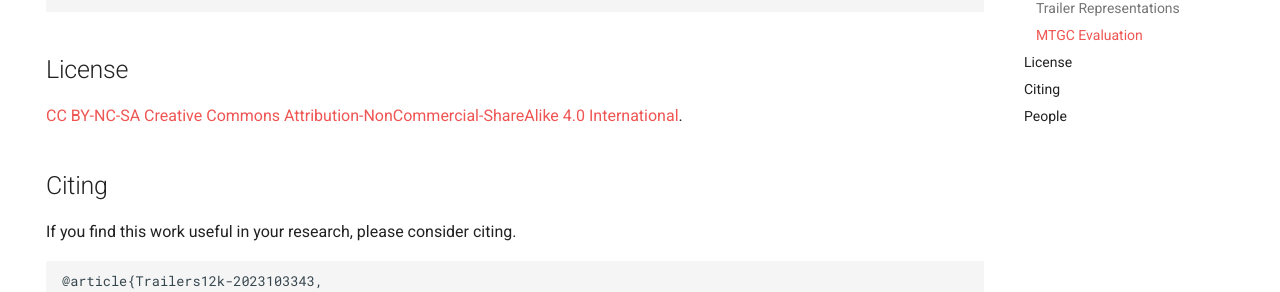
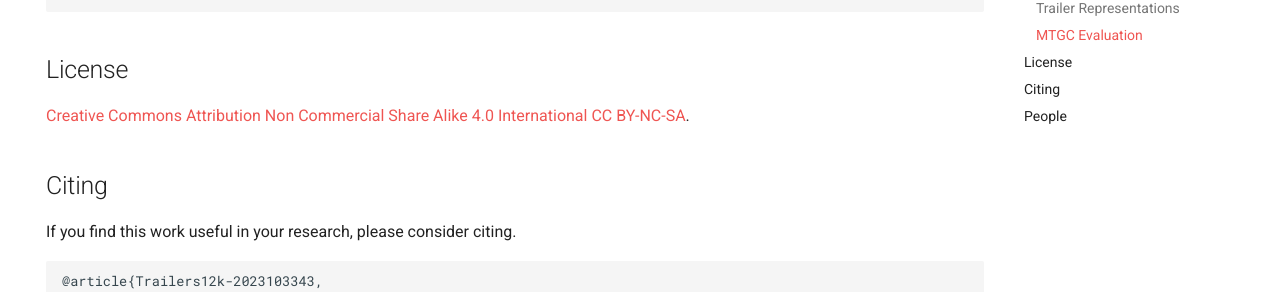
Before and after one commit to richardtml/trailers12k, an MkDocs documentation site: the page built from docs/index.md, in a window 1280 px wide and 900 px high, scrolled down 2635 px. Shown: the part 154-446 px from the top of the window. Built offline with MkDocs 1.6.1 and Material for MkDocs 9.7.7, drawn with Linux system fonts in a browser that asks for light colours.

Commit message:
Add license

````diff
--- a/docs/index.md
+++ b/docs/index.md
@@ -142,7 +142,7 @@ df = df.iloc[:, 0:11]
 ```
 
 ## License
-[CC BY-NC-SA Creative Commons Attribution-NonCommercial-ShareAlike 4.0 International](https://creativecommons.org/licenses/by-nc-sa/4.0/legalcode).
+[Creative Commons Attribution Non Commercial Share Alike 4.0 International CC BY-NC-SA](https://creativecommons.org/licenses/by-nc-sa/4.0/legalcode).
 
 
 ## Citing
````
